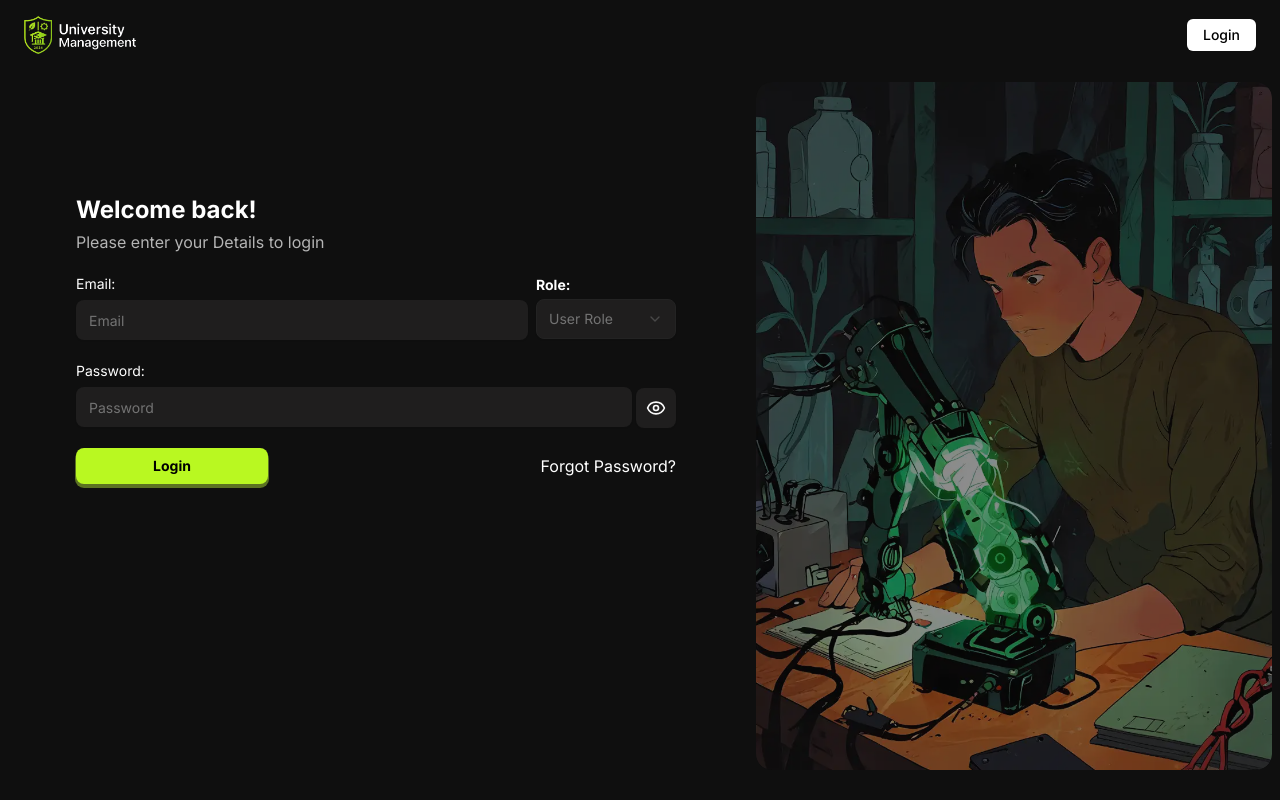
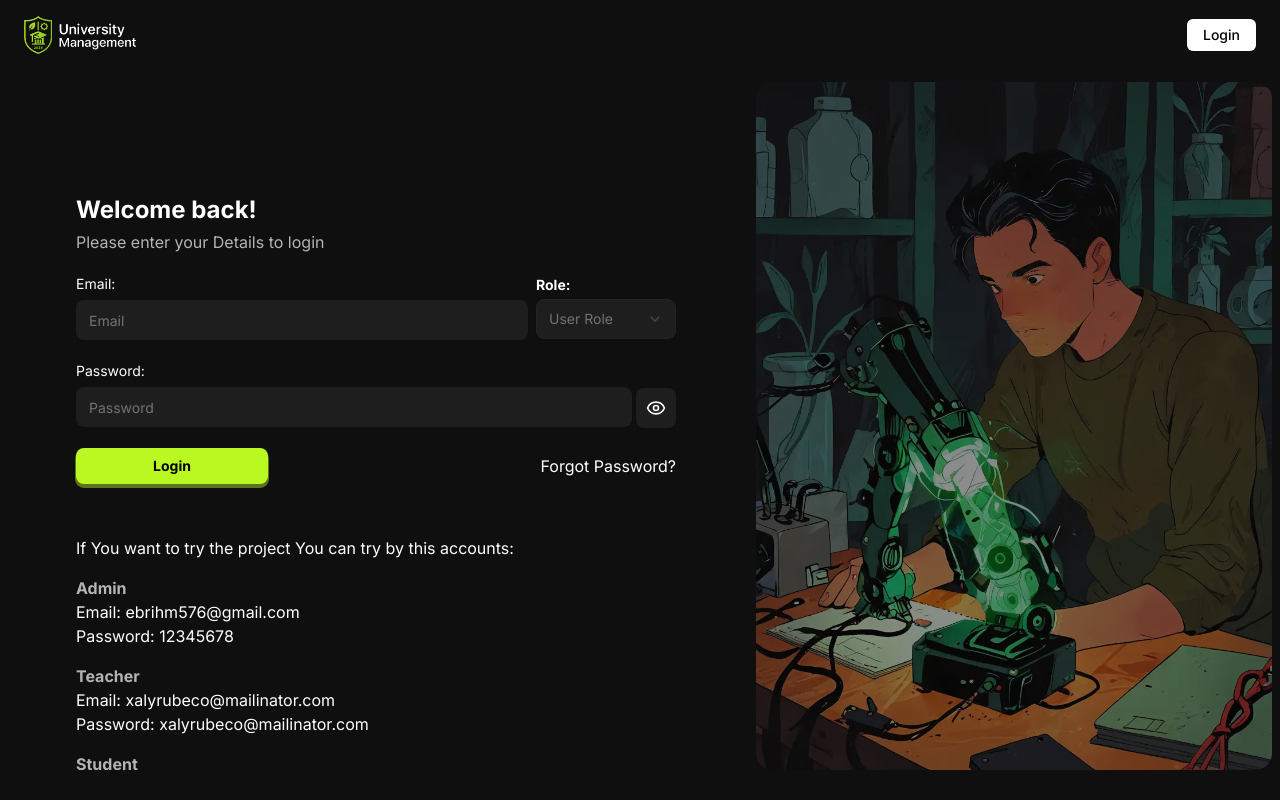
Before and after one commit to ibrahimsaleh8/university-management-system, a Next.js app: page /login in a window 1280 px wide. Built offline with nearby package versions, Linux system fonts and the light colour scheme; no server answers.

Commit message:
add admin and teacher and student (email & password) to try

```diff
--- a/src/app/(main)/(Auth)/login/page.tsx
+++ b/src/app/(main)/(Auth)/login/page.tsx
@@ -52,9 +52,10 @@ export default function LoginPage() {
       className="flex gap-3 pt-3 px-2 overflow-x-hidden"
       style={{ height: "calc(100vh - 100px)" }}>
       {/* Form Animation */}
+      <div className="flex flex-col gap-5 h-full lg:w-1/2 w-full mx-auto ">
         <motion.form
           onSubmit={handleSubmit(submitHandler)}
-        className="h-full lg:w-1/2 w-full mx-auto flex gap-5 flex-col p-4 pt-28 relative"
+          className="flex gap-5 flex-col p-4 pt-28 relative"
           initial={{ opacity: 0, x: -50 }}
           animate={{ opacity: 1, x: 0 }}
           transition={{ duration: 0.6, ease: "easeOut" }}>
@@ -152,6 +153,25 @@ export default function LoginPage() {
             <Link href={"/forgot-password"}>Forgot Password?</Link>
           </div>
         </motion.form>
+        <div className="p-4 flex flex-col gap-4">
+          <p>If You want to try the project You can try by this accounts:</p>
+          <div>
+            <p className="font-bold text-low-white">Admin</p>
+            <p>Email: ebrihm576@gmail.com</p>
+            <p>Password: 12345678</p>
+          </div>
+          <div>
+            <p className="font-bold text-low-white">Teacher</p>
+            <p>Email: xalyrubeco@mailinator.com</p>
+            <p>Password: xalyrubeco@mailinator.com</p>
+          </div>
+          <div>
+            <p className="font-bold text-low-white">Student</p>
+            <p>Email: gulaxejic@mailinator.com</p>
+            <p>Password: gulaxejic@mailinator.com</p>
+          </div>
+        </div>
+      </div>
 
       {/* Right Image Animation */}
       <motion.div
```
Lines whose indentation alone changed are shown as unchanged.
